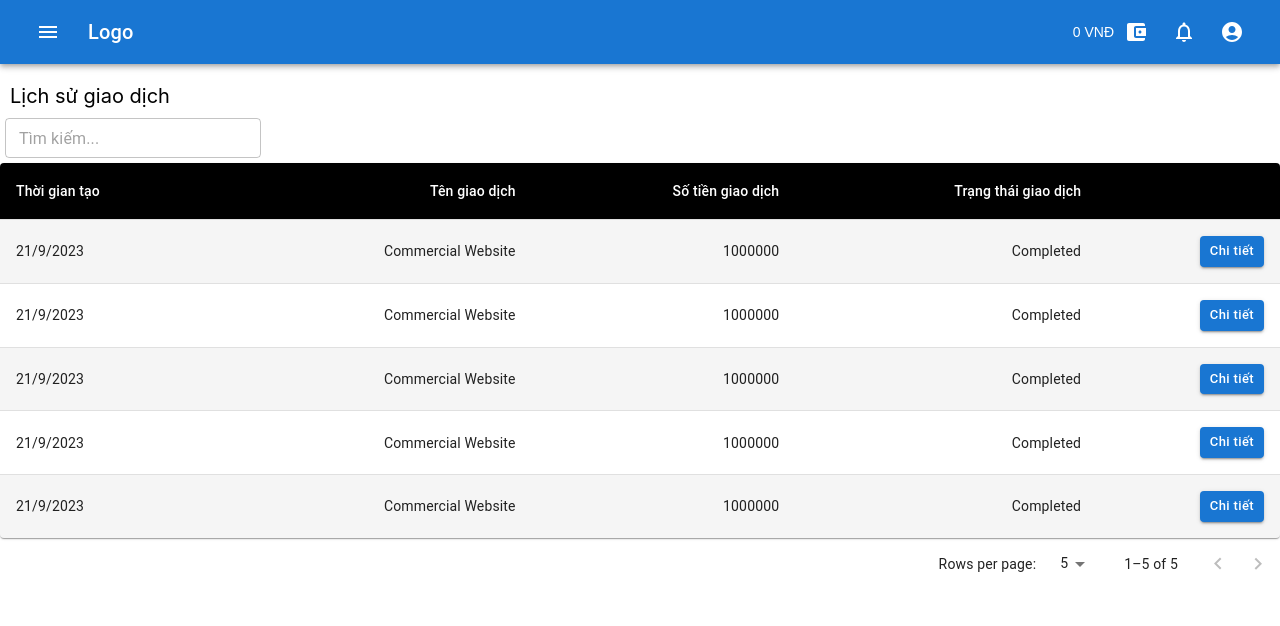
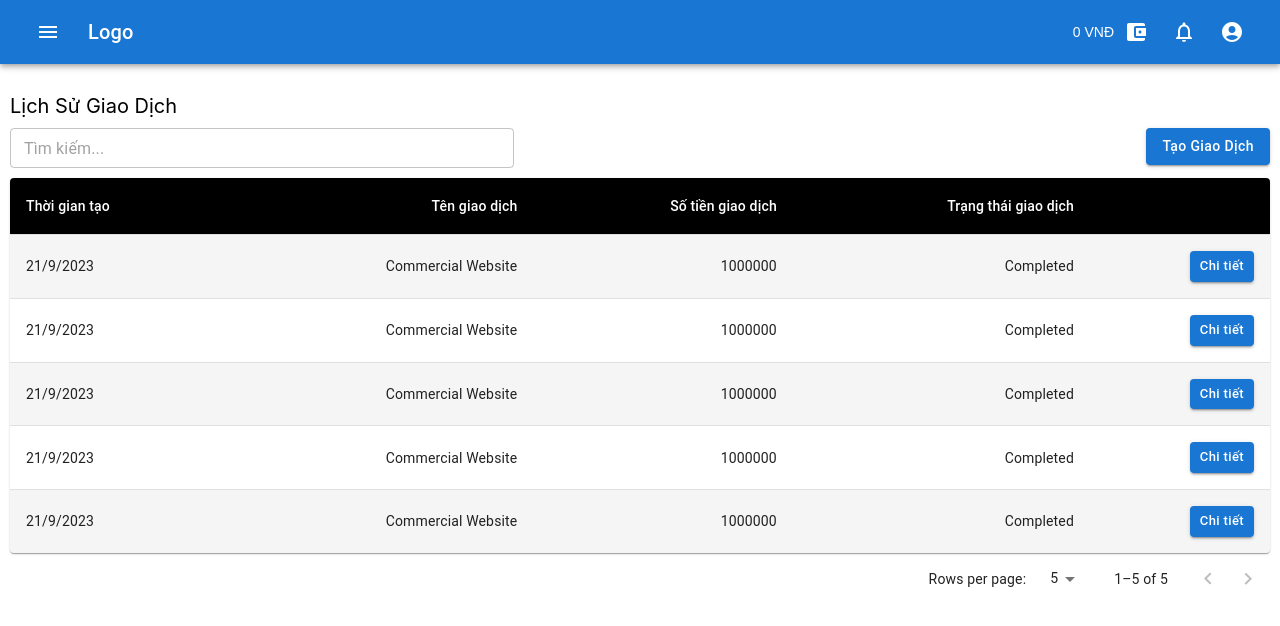
Before and after one commit to vuole/GDTG, a React (Create React App) app: page / in a window 1280 px wide. Shown: the top 626 px of the page. Built offline with nearby package versions, Linux system fonts and the light colour scheme; no server answers; sample sign-in values are in the browser's storage.

Commit message:
add create transaction screen

```diff
--- a/src/App.tsx
+++ b/src/App.tsx
@@ -9,6 +9,7 @@ import UpdateProfilePage from "./pages/UpdateProfilePage";
 import axios from "axios";
 
 function App() {
+  axios.defaults.withCredentials = true
 
   const ProtectedRoute = ({ children }: any) => {
     const currentUser = JSON.parse(localStorage.getItem("currentUser") || "{}");
--- /dev/null
+++ b/src/components/FormDialog/SFormDialog.tsx
@@ -0,0 +1,40 @@
+import * as React from "react";
+import Dialog from "@mui/material/Dialog";
+import DialogActions from "@mui/material/DialogActions";
+import DialogContent from "@mui/material/DialogContent";
+import DialogTitle from "@mui/material/DialogTitle";
+import SButton from "../Button/SButton";
+
+interface SFormDialogProps {
+  actionName: string;
+  title: string;
+  children: React.ReactElement;
+}
+
+export default function SFormDialog({ children, ...props }: SFormDialogProps) {
+  const [open, setOpen] = React.useState(false);
+
+  const handleClickOpen = () => {
+    setOpen(true);
+  };
+
+  const handleClose = () => {
+    setOpen(false);
+  };
+
+  return (
+    <div>
+      <SButton onClick={handleClickOpen}>{props.actionName}</SButton>
+      <Dialog open={open} onClose={handleClose} fullWidth>
+        <DialogTitle>{props.title}</DialogTitle>
+        <DialogContent>{children}</DialogContent>
+        <DialogActions>
+          <SButton color="error" onClick={handleClose}>
+            Hủy
+          </SButton>
+          <SButton onClick={handleClose}>Lưu</SButton>
+        </DialogActions>
+      </Dialog>
+    </div>
+  );
+}
--- /dev/null
+++ b/src/components/TransactionHistory/CreateTransaction.tsx
@@ -0,0 +1,10 @@
+import SFormDialog from "../FormDialog/SFormDialog";
+import STextField from "../TextField/STextField";
+
+export default function CreateTransaction() {
+  return (
+    <SFormDialog actionName="Tạo Giao Dịch" title="Tạo Giao Dịch">
+      <STextField label="Tên giao dịch" fullWidth />
+    </SFormDialog>
+  );
+}
--- a/src/components/TransactionHistory/THTopBar.tsx
+++ b/src/components/TransactionHistory/THTopBar.tsx
@@ -33,8 +33,8 @@ export default function THTopBar() {
             Logo
           </Typography>
           <div>
-            <IconButton color="inherit" sx={{marginRight: "-10px"}}>
-              <div style={{fontSize: "14px"}}>0 VNĐ</div>
+            <IconButton color="inherit" sx={{ marginRight: "-10px" }}>
+              <div style={{ fontSize: "14px" }}>0 VNĐ</div>
             </IconButton>
             <IconButton size="large" color="inherit">
               <AccountBalanceWalletIcon />
--- a/src/components/TransactionHistory/TransactionHistory.tsx
+++ b/src/components/TransactionHistory/TransactionHistory.tsx
@@ -11,6 +11,7 @@ import styled from "styled-components";
 import Button from "@mui/material/Button";
 import TablePagination from "@mui/material/TablePagination";
 import TextField from "@mui/material/TextField";
+import CreateTransaction from "./CreateTransaction";
 
 const StyledTableCell = styledMUI(TableCell)(({ theme }) => ({
   [`&.${tableCellClasses.head}`]: {
@@ -32,10 +33,20 @@ const StyledTableRow = styledMUI(TableRow)(({ theme }) => ({
   },
 }));
 
+const Container = styled.div`
+  padding: 10px;
+`;
+
 const Title = styled.div`
   font-size: 20px;
-  margin: 20px 10px 10px 10px;
+  margin: 20px 0 10px 0;
 `;
+
+const ActionContainer = styled.div`
+  display: flex;
+  justify-content: space-between;
+  margin-bottom: 10px;
+`
 
 function createData(
   date: string,
@@ -70,14 +81,17 @@ export default function TransactionHistory() {
   };
 
   return (
-    <>
-      <Title>Lịch sử giao dịch</Title>
-      <TextField
-        variant="outlined"
-        size="small"
-        sx={{ width: "20%", margin: "0 0 5px 5px" }}
-        placeholder="Tìm kiếm..."
-      />
+    <Container>
+      <Title>Lịch Sử Giao Dịch</Title>
+      <ActionContainer>
+        <TextField
+          variant="outlined"
+          size="small"
+          sx={{ width: "40%"}}
+          placeholder="Tìm kiếm..."
+        />
+        <CreateTransaction />
+      </ActionContainer>
       <TableContainer component={Paper}>
         <Table sx={{ minWidth: 700 }} aria-label="customized table">
           <TableHead>
@@ -123,6 +137,6 @@ export default function TransactionHistory() {
         onPageChange={handleChangePage}
         onRowsPerPageChange={handleChangeRowsPerPage}
       />
-    </>
+    </Container>
   );
 }
--- a/src/pages/LoginPage.tsx
+++ b/src/pages/LoginPage.tsx
@@ -65,7 +65,7 @@ const LoginPage = () => {
           </Alert>
         )}
         {isError && (
-          <Alert severity="error">Email hoặc mật khẩu không chính xác</Alert>
+          <Alert severity="error">Đăng nhập thất bại</Alert>
         )}
         <STextField
           label="Email"
--- a/src/pages/UpdateProfilePage.tsx
+++ b/src/pages/UpdateProfilePage.tsx
@@ -47,6 +47,14 @@ const UpdateProfilePage = () => {
           </Select>
         </FormControl>
         <Action>
+        <SButton
+            color="error"
+            onClick={(e) => {
+              e.preventDefault();
+            }}
+          >
+            Hủy
+          </SButton>
           <SButton
             type="submit"
             onClick={(e) => {
@@ -55,14 +63,6 @@ const UpdateProfilePage = () => {
           >
             Lưu
           </SButton>
-          <SButton
-            color="error"
-            onClick={(e) => {
-              e.preventDefault();
-            }}
-          >
-            Hủy
-          </SButton>
         </Action>
       </FormWrapper>
     </Container>
```
